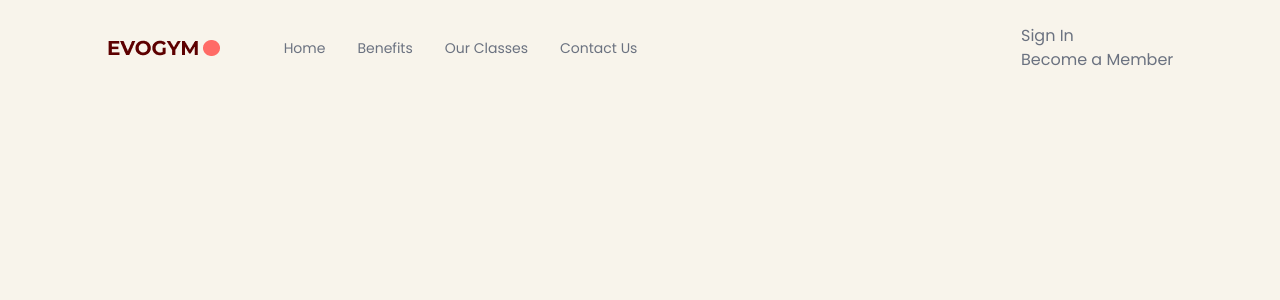
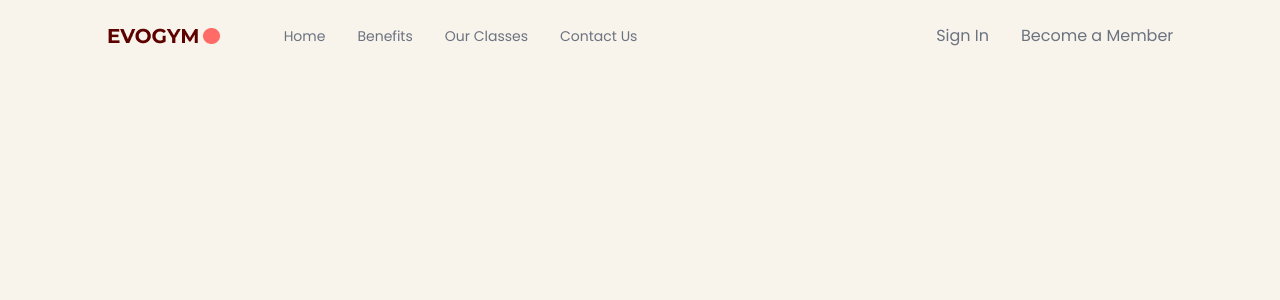
Before and after one commit to yusuffikri/barasuara-typescript, a React (Vite) app: page / in a window 1280 px wide. Shown: the top 300 px of the page. Built offline with nearby package versions, Linux system fonts and the light colour scheme.

Commit message:
navbar update

```diff
--- /dev/null
+++ b/src/sections/navbar/Link.tsx
@@ -0,0 +1,15 @@
+import AnchorLink from "react-anchor-link-smooth-scroll"
+
+type Props = {
+    page: string;
+}
+
+const Link = ({
+    page,
+}: Props) => {
+  return <AnchorLink>
+    {page}
+  </AnchorLink>
+}
+
+export default Link
--- a/src/sections/navbar/index.tsx
+++ b/src/sections/navbar/index.tsx
@@ -22,10 +22,9 @@ const Navbar = (props: Props) => {
                         <p>Our Classes</p>
                         <p>Contact Us</p>
                     </div>
-                    <div>
+                    <div className={`${flexBetween} gap-8`}>
                         <p>Sign In</p>
                         <button>Become a Member</button>
-
                     </div>
                 </div>
             </div>
```
